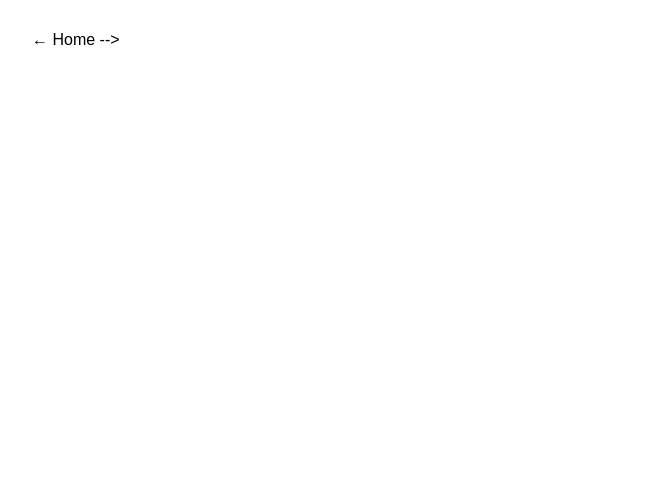
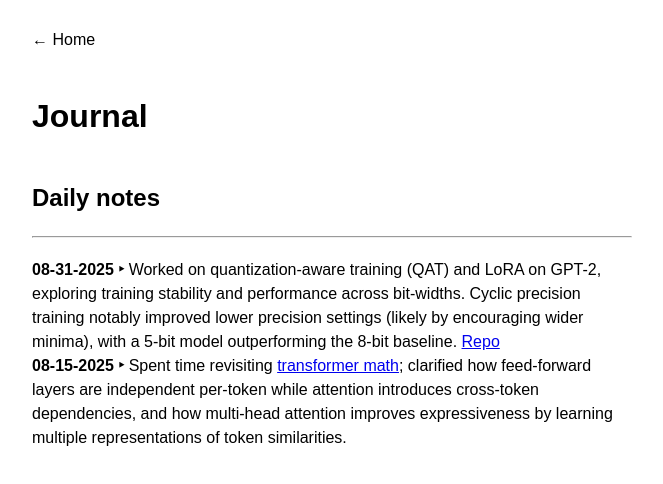
Before and after one commit to TKhare/personal_website, a plain HTML site: page journal/index.html in a window 1280 px wide. Shown: the whole page, without its empty margins (308-971 px from the left). Drawn offline with Linux system fonts and the light colour scheme.

Commit message:
updated notes

```diff
--- a/journal/index.html
+++ b/journal/index.html
@@ -37,12 +37,12 @@
 <body>
   <div class="container">
     <a href="/" style="text-decoration: none; color: inherit">← Home</a>
-    <!-- <h1>Journal</h1>
+ <h1>Journal</h1>
     <h2>Daily notes</h2>
     <hr>
-        <b>08-16-2025 ‣ </b>A bit more transformer math.
+        <b>08-31-2025 ‣ </b>Worked on quantization-aware training (QAT) and LoRA on GPT-2, exploring training stability and performance across bit-widths. Cyclic precision training notably improved lower precision settings (likely by encouraging wider minima), with a 5-bit model outperforming the 8-bit baseline. <a href="https://github.com/TKhare/QAT_LoRA_gpt2">Repo</a>
     <br>
-        <b>08-15-2025 ‣ </b>Spent some time (re)learning <a href="https://docs.google.com/document/d/1HBdClydi9yagHKQcUlLzjf9EMJDC2lgI9AGhp9uP7A0/edit?usp=sharing">transformer math</a>. --> -->
+        <b>08-15-2025 ‣ </b>Spent time revisiting <a href="https://docs.google.com/document/d/1HBdClydi9yagHKQcUlLzjf9EMJDC2lgI9AGhp9uP7A0/edit?usp=sharing">transformer math</a>; clarified how feed-forward layers are independent per-token while attention introduces cross-token dependencies, and how multi-head attention improves expressiveness by learning multiple representations of token similarities.
   </div>
 </body>
 </html>
```
Also changed, not shown: index.html (+1 -1 lines).
